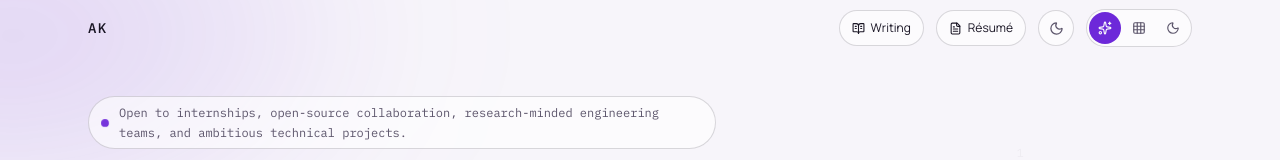
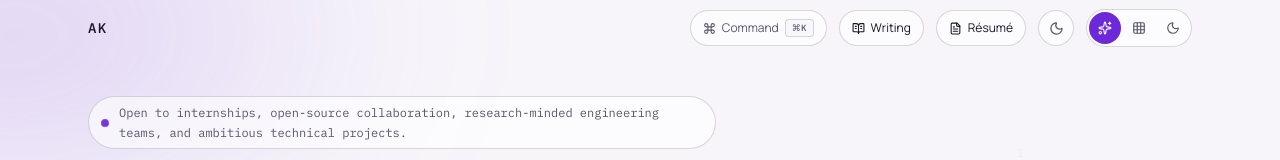
Before and after one commit to ThunderKhan/ThunderKhan.github.io, a React (Vite) app: page / in a window 1280 px wide. Shown: the top 160 px of the page. Built offline with nearby package versions, Linux system fonts and the light colour scheme.

Commit message:
Expose command palette shortcut in navigation

```diff
--- a/src/components/Navigation.tsx
+++ b/src/components/Navigation.tsx
@@ -1,5 +1,5 @@
 import { useEffect, useState } from 'react'
-import { BookOpenText, FileText, Moon, Sun } from 'lucide-react'
+import { BookOpenText, Command, FileText, Moon, Sun } from 'lucide-react'
 import { site } from '../data/portfolio'
 import { useTheme } from '../hooks/useTheme'
 import type { BackgroundMode } from '../hooks/useBackgroundMode'
@@ -8,15 +8,21 @@ import { BackgroundSelector } from './BackgroundSelector'
 type NavigationProps = {
   backgroundMode: BackgroundMode
   onSelectBackground: (mode: BackgroundMode) => void
+  onOpenCommandPalette: () => void
   isBlog?: boolean
 }
 
 /**
  * Minimal transparent top utility bar: monogram, writing, résumé, theme toggle,
- * and ambient-background selector. Gains a blurred surface after scroll.
+ * ambient-background selector, and command palette. Gains a blurred surface after scroll.
  * Section navigation lives in the FloatingDock on the portfolio home page.
  */
-export function Navigation({ backgroundMode, onSelectBackground, isBlog = false }: NavigationProps) {
+export function Navigation({
+  backgroundMode,
+  onSelectBackground,
+  onOpenCommandPalette,
+  isBlog = false,
+}: NavigationProps) {
   const { theme, toggleTheme } = useTheme()
   const [scrolled, setScrolled] = useState(false)
 
@@ -48,6 +54,20 @@ export function Navigation({ backgroundMode, onSelectBackground, isBlog = false
         </a>
 
         <div className="flex items-center gap-2 sm:gap-3">
+          <button
+            type="button"
+            onClick={onOpenCommandPalette}
+            aria-label="Open command palette"
+            title="Command palette (Ctrl/⌘ K)"
+            className="group flex h-9 items-center gap-1.5 rounded-full border border-border bg-card/60 px-2.5 text-xs font-medium text-muted-foreground transition-colors hover:border-accent hover:text-foreground sm:px-3"
+          >
+            <Command size={13} aria-hidden="true" />
+            <span className="hidden lg:inline">Command</span>
+            <kbd className="hidden rounded border border-border bg-background/70 px-1.5 py-0.5 font-mono text-[9px] tracking-wide text-muted-foreground sm:inline">
+              ⌘K
+            </kbd>
+          </button>
+
           <a
             href="/blog"
             className={`flex h-9 items-center gap-1.5 rounded-full border bg-card/60 px-3 text-xs font-medium transition-colors ${
```
